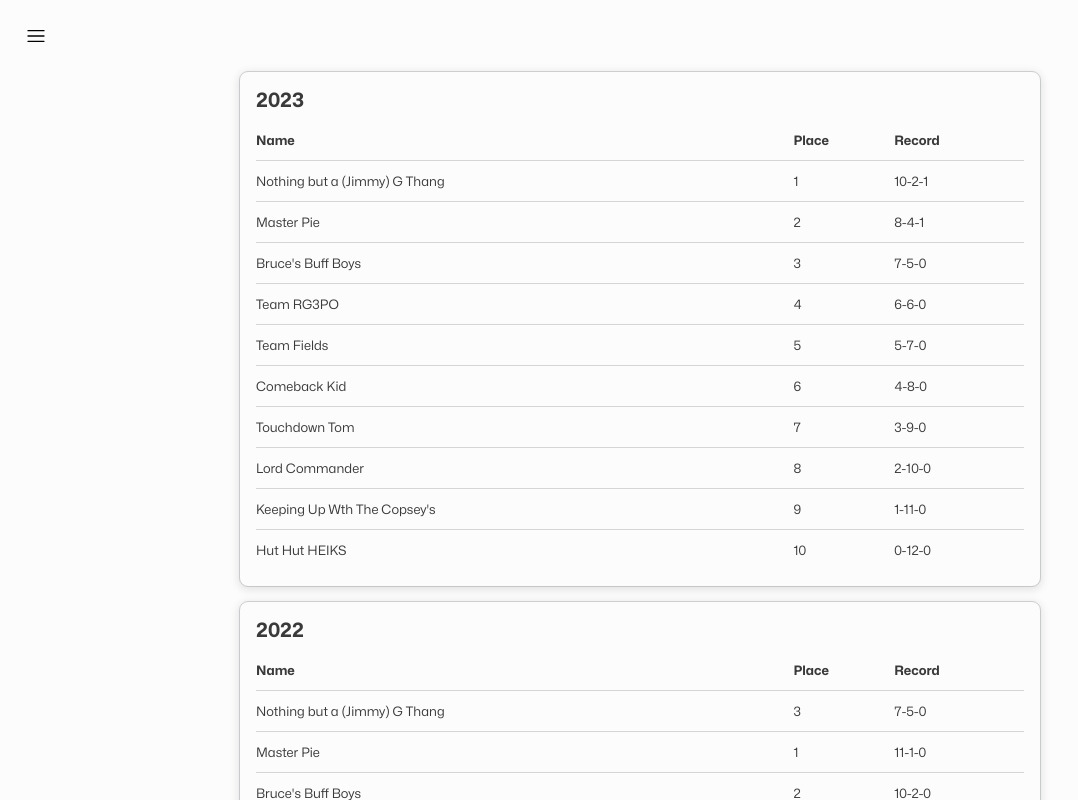
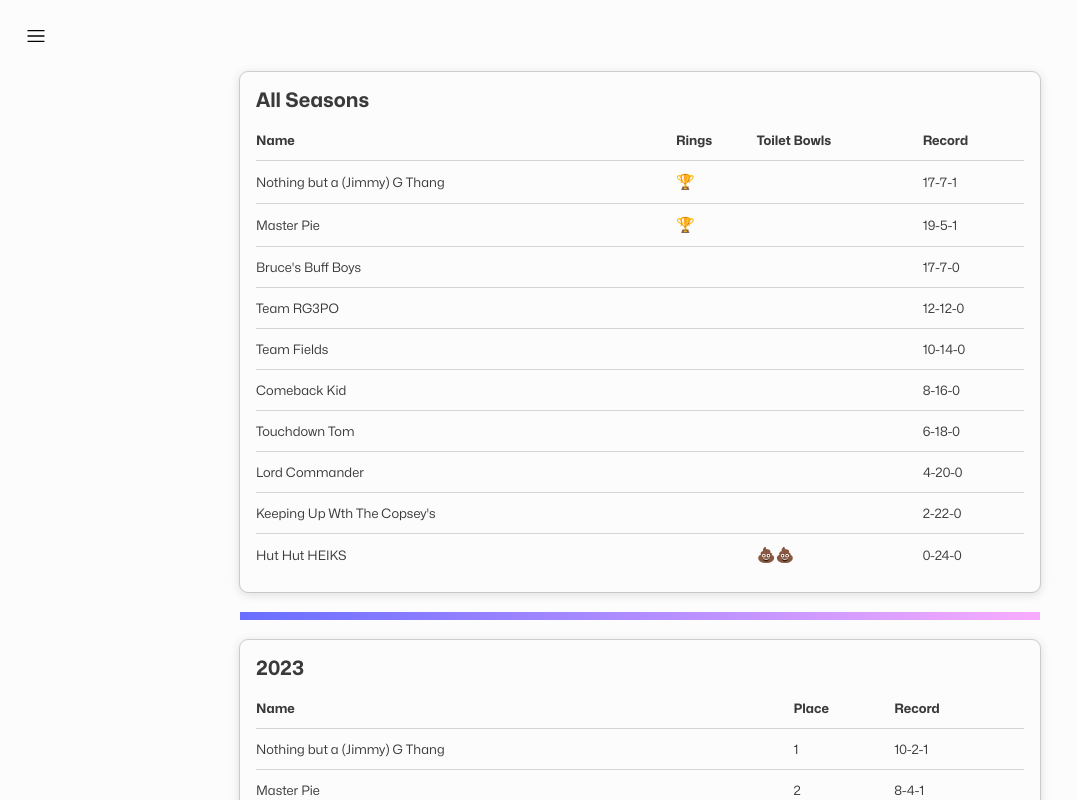
Before and after one commit to jordanwilliams/fantasy-football, a Next.js app: page /seasons in a window 1280 px wide. Shown: the top 800 px of the page, without its empty margins (0-1078 px from the left). Built offline with nearby package versions, Linux system fonts and the light colour scheme.

Commit message:
Render the aggregate season data component

```diff
--- a/app/seasons/page.module.css
+++ b/app/seasons/page.module.css
@@ -2,30 +2,37 @@
 	padding: 0 var(--spacing-5) var(--spacing-5);
 }
 
-.seasonsList {
+.list {
 	margin: 0 auto;
 	max-width: 800px;
 }
 
-.season {
+.card {
 	border-radius: var(--spacing-2);
 	box-shadow: var(--box-shadow);
 	padding: var(--spacing-4);
 	outline: var(--border);
 }
 
-.season:not(:last-child) {
+.card:not(:last-child) {
 	margin-bottom: var(--spacing-4);
 }
 
 @media (prefers-color-scheme: dark) {
-	.season {
+	.card {
 		box-shadow: none;
 	}
 }
 
-.seasonHeading {
+.heading {
 	font-size: 20px;
 	font-weight: 700;
 	margin-bottom: var(--spacing-2);
 }
+
+.divider {
+	background: var(--gradient);
+	height: var(--spacing-2);
+	width: 100%;
+	margin: var(--spacing-5) 0;
+}
--- a/app/seasons/page.tsx
+++ b/app/seasons/page.tsx
@@ -1,6 +1,7 @@
 import type { Metadata } from 'next';
 import styles from './page.module.css';
 import { Season } from '@/components/season';
+import { AggregateSeasons } from '@/components/aggregate-seasons';
 import { seasons } from '@/data/seasons';
 
 export const metadata: Metadata = {
@@ -10,11 +11,20 @@ export const metadata: Metadata = {
 export default function Page() {
 	return (
 		<main className={styles.main}>
-			<div className={styles.seasonsList}>
+			<div className={styles.list}>
+				<div className={styles.card}>
+					<h2 className={styles.heading} data-aggregate>
+						All Seasons
+					</h2>
+					<AggregateSeasons />
+				</div>
+				<div className={styles.divider} />
+			</div>
+			<div className={styles.list}>
 				{seasons.map((season) => {
 					return (
-						<div key={season} className={styles.season}>
-							<h2 className={styles.seasonHeading}>{season}</h2>
+						<div key={season} className={styles.card}>
+							<h2 className={styles.heading}>{season}</h2>
 							<Season season={season} />
 						</div>
 					);
```
